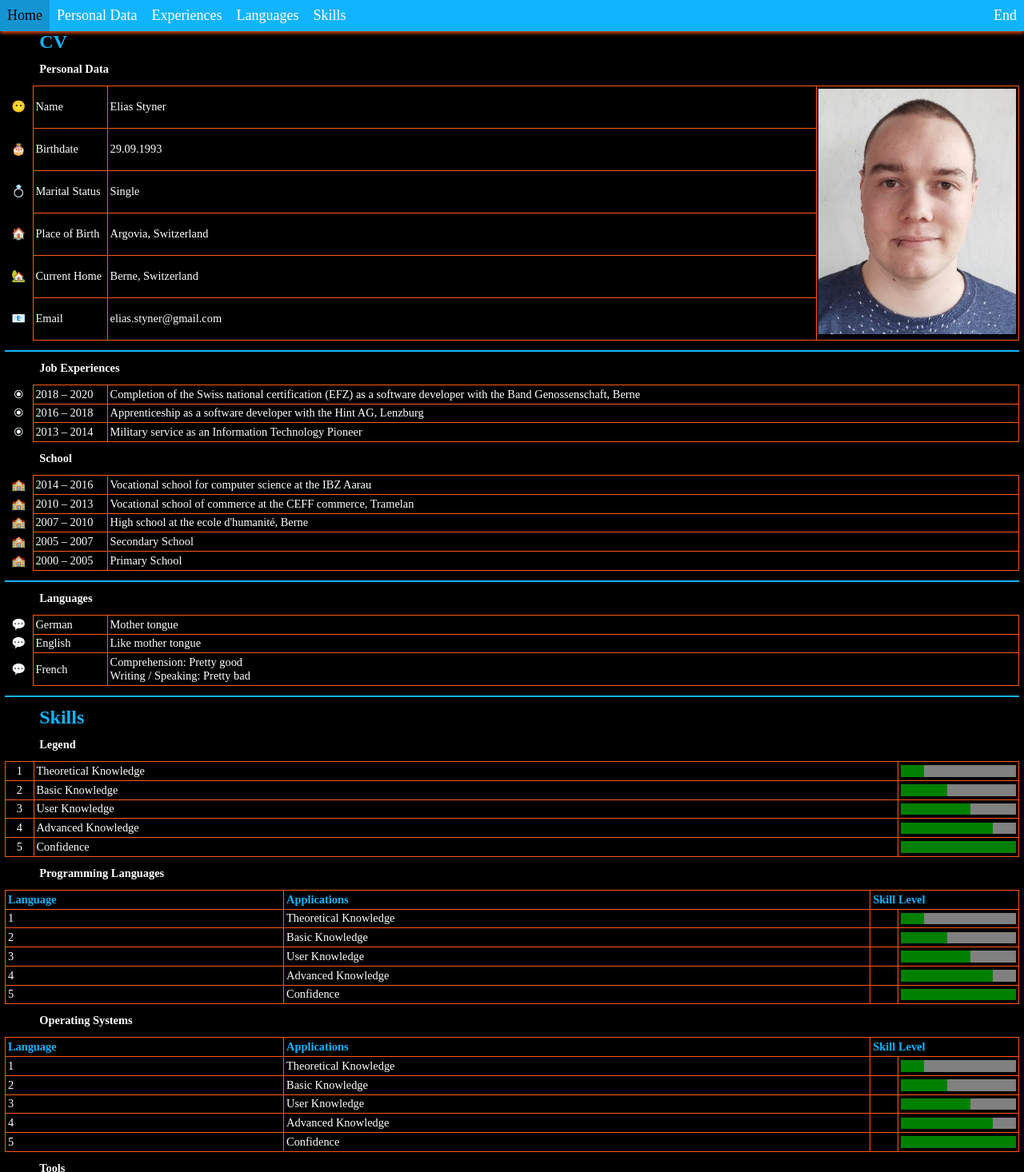
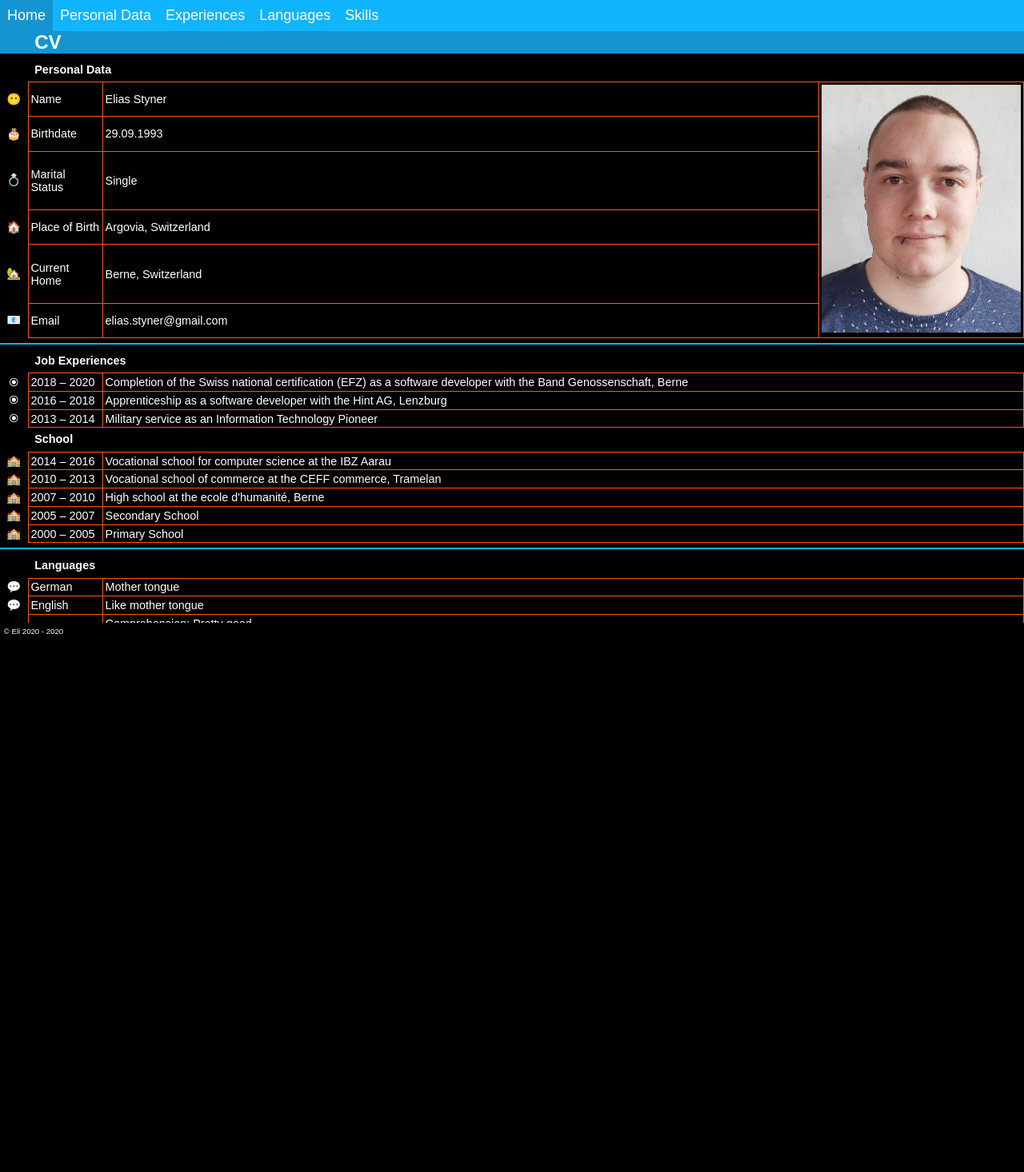
Before and after one commit to checkersquares/checkersquares.github.io, a plain HTML site: page index.html in a window 1280 px wide. Shown: the top 1466 px of the page at 80% size. After the commit the page ends 800 px from the top, so only its background shows below. Drawn offline with Linux system fonts and the light colour scheme.

Commit message:
changed to nav-bar and scroll box

```diff
--- a/index.html
+++ b/index.html
@@ -8,19 +8,15 @@
     <script src="scripts/init.js"></script>
 </head>
 <body>
-    <div id="top">🥚</div>
-    <div id="menu-bar">
-        <ul>
-            <li><a id="nav-home" href="#top" onclick="toggleActive()">Home</a></li>
-            <li><a id="nav-personal" href="#jump-personal" onclick="toggleActive('nav-personal')">Personal Data</a></li>
-            <li><a id="nav-experiences" href="#jump-experiences" onclick="toggleActive('nav-experiences')">Experiences</a></li>
-            <li><a id="nav-languages" href="#jump-languages" onclick="toggleActive('nav-languages')">Languages</a></li>
-            <li><a id="nav-skills" href="#jump-skills" onclick="toggleActive('nav-skills')">Skills</a></li>
-            <li class="right"><a href="#footer" onclick="toggleActive()">End</a></li>
-        </ul>
-    </div>
+    <nav id="menu-bar">
+        <a id="nav-home" href="#jump-top" onclick="toggleActive('nav-home')">Home</a>
+        <a id="nav-personal" href="#jump-personal" onclick="toggleActive('nav-personal')">Personal Data</a>
+        <a id="nav-experiences" href="#jump-experiences" onclick="toggleActive('nav-experiences')">Experiences</a>
+        <a id="nav-languages" href="#jump-languages" onclick="toggleActive('nav-languages')">Languages</a>
+        <a id="nav-skills" href="#jump-skills" onclick="toggleActive('nav-skills')">Skills</a>
+    </nav>
     <div id="content">
-        <h1>CV</h1>
+        <h1 id="jump-top">CV</h1>
         <div id="jump-personal" class="section">
             <h2>Personal Data</h2>
             <table id="personal-data" class="table01">
@@ -129,8 +125,8 @@
                 </tr>
             </table>
         </div>
-        <h1>Skills</h1>
-        <div id="jump-skills" class="section">
+        <h1 id="jump-skills" >Skills</h1>
+        <divclass="section">
             <h2>Legend</h2>
             <table id="legend" class="legend">
                 <tr>
@@ -167,31 +163,67 @@
                     <th colspan="2">Skill Level</th>
                 </tr>
                 <tr>
-                    <td>1</td>
+                    <td>C#</td>
                     <td>Theoretical Knowledge</td>
-                    <td></td>
-                    <td><progress value="1" max="5"></progress></td>
+                    <td>5</td>
+                    <td><progress value="5" max="5"></progress></td>
                 </tr>
                 <tr>
-                    <td>2</td>
+                    <td>SQL</td>
                     <td>Basic Knowledge</td>
                     <td></td>
                     <td><progress value="2" max="5"></progress></td>
                 </tr>
                 <tr>
-                    <td>3</td>
+                    <td>Python</td>
                     <td>User Knowledge</td>
                     <td></td>
                     <td><progress value="3" max="5"></progress></td>
                 </tr>
                 <tr>
-                    <td>4</td>
+                    <td>Javascript</td>
                     <td>Advanced Knowledge</td>
                     <td></td>
                     <td><progress value="4" max="5"></progress></td>
                 </tr>
                 <tr>
-                    <td>5</td>
+                    <td>C++</td>
+                    <td>Confidence</td>
+                    <td></td>
+                    <td><progress value="5" max="5"></progress></td>
+                </tr>
+                <tr>
+                    <td>SQLite</td>
+                    <td>Confidence</td>
+                    <td></td>
+                    <td><progress value="5" max="5"></progress></td>
+                </tr>
+                <tr>
+                    <td>Powershell</td>
+                    <td>Confidence</td>
+                    <td></td>
+                    <td><progress value="5" max="5"></progress></td>
+                </tr>
+                <tr>
+                    <td>HTML & CSS</td>
+                    <td>Confidence</td>
+                    <td></td>
+                    <td><progress value="5" max="5"></progress></td>
+                </tr>
+                <tr>
+                    <td>PHP</td>
+                    <td>Confidence</td>
+                    <td></td>
+                    <td><progress value="5" max="5"></progress></td>
+                </tr>
+                <tr>
+                    <td>Visual Basic</td>
+                    <td>Confidence</td>
+                    <td></td>
+                    <td><progress value="5" max="5"></progress></td>
+                </tr>
+                <tr>
+                    <td>Java</td>
                     <td>Confidence</td>
                     <td></td>
                     <td><progress value="5" max="5"></progress></td>
@@ -274,9 +306,9 @@
                 </tr>
             </table>
         </div>
-    </div>
-    <div id="footer" >
-        © Eli 2020 - <div id="year"></div>
+        <div id="footer">
+            © Eli 2020 - <div id="year"></div>
+        </div>
     </div>
 </body>
 </html>
--- a/scripts/scripts.js
+++ b/scripts/scripts.js
@@ -23,5 +23,6 @@ function toggleActive(id = "")
     {
         var el = document.getElementById(id);
         el.classList.add("active");
+        scroll(-50, 0);
     }
 }
--- a/styles/styles.css
+++ b/styles/styles.css
@@ -1,6 +1,6 @@
 :root
 {
-    font-family: a;
+    font-family: Arial;
     --primary-color: #11b4ff;
     --secondary-color: #ff5811;
     --primary-color-dark: #1495d1;
@@ -16,19 +16,63 @@ html
     color: var(--light);
     background: var(--dark);
     width: 100%;
+    height: 100%;
     min-width: 500px;
 }
 body
 {
     width: 100%;
+    height: 100%;
     margin: 0;
     padding: 0;
+    display: flex;
+    flex-direction: column;
+}
+nav
+{
+    display: block;
+    width: 100%;
+    background-color: var(--primary-color);
+}
+nav a
+{
+    padding: 0.5em;
+    font-size: 1.5em;
+    float: left;
+}
+nav a:hover
+{
+    background-color: var(--primary-color-dark);
+}
+.active
+{
+    background-color: var(--secondary-color);
+}
+.active:hover
+{
+    background-color: var(--secondary-color-dark);
+}
+#content
+{
+    display: block;
+    width: 100%;
+    margin: 0;
+    padding: 0;
+    overflow-y: scroll;
+    scroll-behavior: smooth;
+}
+.section
+{
+    margin: 1em 0;
+    border-bottom: solid 2px var(--primary-color);
 }
 h1
 {
-    margin: 0 0 0 1.8em;
+    margin: 0;
+    padding: 0 1.8em;
+    width: 100%;
     font-size: 2em;
-    color: var(--primary-color);
+    background-color: var(--primary-color-dark);
 }
 h2
 {
@@ -47,80 +91,19 @@ img
 table
 {
     width: 100%;
-    margin: 1em 0;
+    margin: 0.5em 0;
     border-collapse: collapse;
 }
 td, th
 {
-    text-align: left;
     font-size: 1.2em;
     margin: 0;
     padding: 0.2em;
     border: 0.1em solid var(--secondary-color);
 }
-caption
-{
-    font-size: 1em;
-    font-weight: bold;
-    margin:0;
-    padding: 0.2em;
-}
-ul
-{
-    list-style-type: none;
-    margin: 0;
-    padding: 0;
-    overflow: hidden;
-    color: var(--dark);
-    background-color: var(--primary-color);
-    filter: drop-shadow(0 0.2em 0.2em var(--secondary-color));
-}
-li
-{
-    background-color: var(--primary-color);
-    float: left;
-}
-li a
-{
-    display: block;
-    text-align: center;
-    padding: 0.5em;
-    font-size: 1.5em;
-}
-li a:hover:not(.active)
-{
-    color: var(--dark);
-    background-color: var(--primary-color-dark);
-}
 progress
 {
     background-color: var(--primary-color);
-}
-.active
-{
-    background-color: var(--secondary-color);
-}
-#menu-bar
-{
-    position: fixed;
-    top:0;
-    width: 100%;
-    min-width: 500px;
-}
-.right
-{
-    float: right;
-}
-#content
-{
-    height: calc(100% - 6.5em);
-    width: calc(100% - 1em);
-    margin: 2em auto 0 auto;
-}
-.section
-{
-    margin: 1em 0;
-    border-bottom: solid 2px var(--primary-color);
 }
 #personal-data
 {
@@ -136,14 +119,6 @@ progress
 {
     width: 6em;
 }
-.table02 th
-{
-    color: var(--primary-color);
-}
-.table02 tr td:last-child
-{
-    width: 5em;
-}
 .legend tr td:first-child
 {
     width: 2em;
@@ -152,6 +127,23 @@ progress
 .legend tr td:last-child
 {
     width: 5em;
+}
+.table02 th
+{
+    color: var(--primary-color);
+}
+.table02 td:first-child
+{
+    width: 8em;
+}
+.table02 tr td:nth-child(3)
+{
+    text-align: center;
+    width: 1em;
+}
+.table02 tr td:last-child
+{
+    width: 8em;
 }
 #image
 {
@@ -163,7 +155,6 @@ progress
     color: var(--light);
     font-size: 0.8em;
     padding: 0.5em;
-    filter: drop-shadow(0 0 0.4em var(--secondary-color));
 }
 #footer div
 {
```
